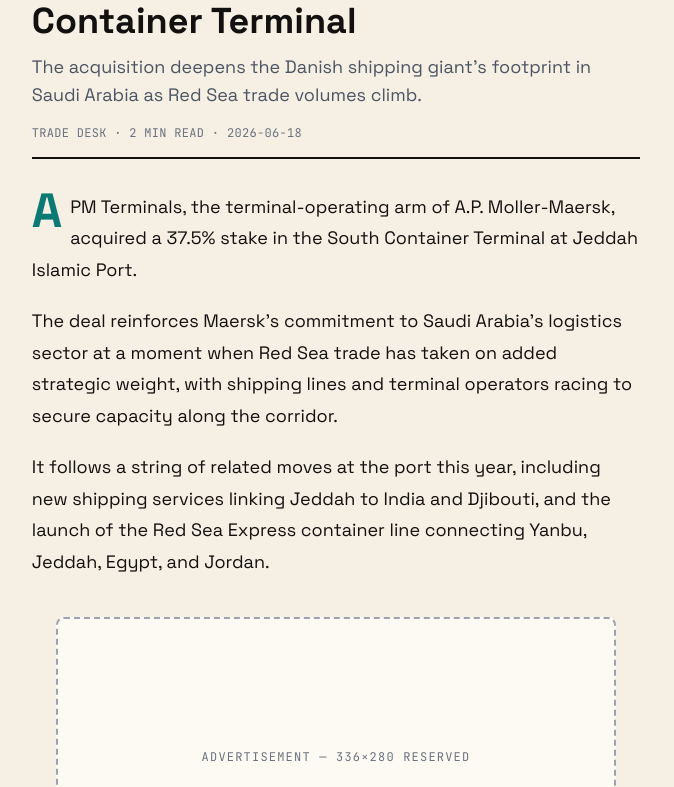
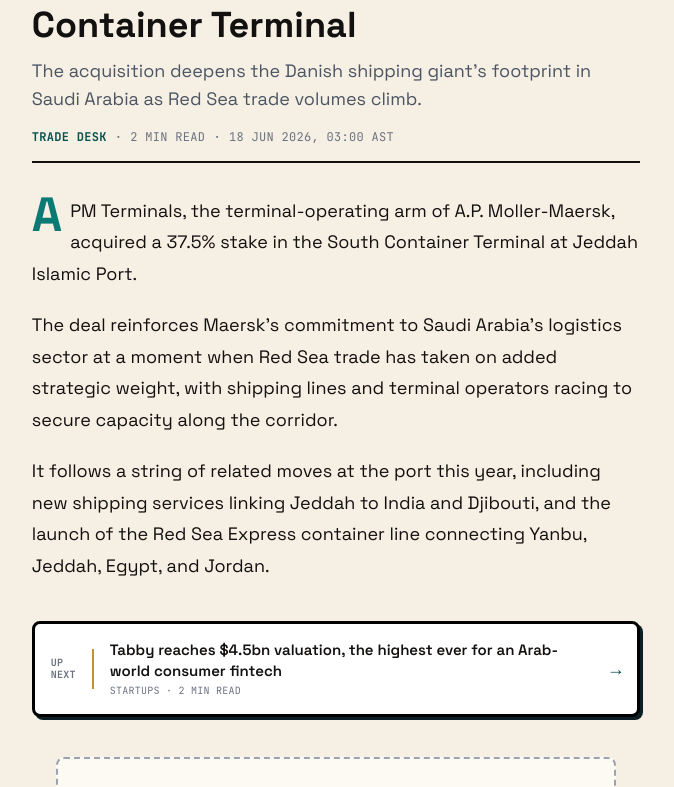
Before and after one commit to saeedabawazeer-source/Marsaa, a Next.js app: page /article/apm-terminals-jeddah-stake in a window 1280 px wide. Shown: the part 513-1300 px from the top of the page, without its empty margins (304-978 px from the left). Built offline with nearby package versions, Linux system fonts and the light colour scheme.

Commit message:
Add files via upload

```diff
--- a/app/(main)/article/[slug]/page.tsx
+++ b/app/(main)/article/[slug]/page.tsx
@@ -4,6 +4,8 @@
 import { getArticleBySlug, getLatestArticles } from "@/lib/api";
 import { AdSlot } from "@/components/ui/AdSlot";
 import { CoverArt } from "@/components/ui/CoverArt";
+import { ReadingProgress } from "@/components/ui/ReadingProgress";
+import { fmtDateline } from "@/lib/time";
 
 export async function generateStaticParams() {
   const articles = await getLatestArticles();
@@ -13,7 +15,19 @@
 export async function generateMetadata({ params }: { params: { slug: string } }): Promise<Metadata> {
   const article = await getArticleBySlug(params.slug);
   if (!article) return {};
-  return { title: article.title, description: article.dek };
+  return {
+    title: article.title,
+    description: article.dek,
+    openGraph: {
+      title: article.title,
+      description: article.dek,
+      type: "article",
+      publishedTime: article.publishedAt,
+      locale: "en",
+      alternateLocale: "ar",
+    },
+    alternates: { languages: { ar: `/ar/article/${article.slug}` } },
+  };
 }
 
 export default async function ArticlePage({ params }: { params: { slug: string } }) {
@@ -21,32 +35,81 @@
   if (!article) notFound();
 
   const all = await getLatestArticles();
+  const ordered = [...all].sort((a, b) => (a.publishedAt < b.publishedAt ? 1 : -1));
+  const idx = ordered.findIndex((a) => a.slug === article.slug);
+  // The next story in publication order, so finishing one piece always has a
+  // defined next step rather than dead-ending at the footer. This is the whole
+  // retention mechanic on an article page: never let the reader run out of road.
+  const next = ordered[(idx + 1) % ordered.length];
+
   const related = all.filter((a) => a.slug !== article.slug && a.category === article.category).slice(0, 2);
-  const more = related.length < 2 ? all.filter((a) => a.slug !== article.slug && !related.includes(a)).slice(0, 2 - related.length) : [];
-  const relatedStories = [...related, ...more];
+  const fill = related.length < 2
+    ? all.filter((a) => a.slug !== article.slug && !related.includes(a)).slice(0, 2 - related.length)
+    : [];
+  const relatedStories = [...related, ...fill];
 
   return (
     <article>
+      <ReadingProgress />
       <CoverArt category={article.category} className="h-48 w-full sm:h-64" />
+
       <div className="mx-auto max-w-[64ch] px-5 py-10 sm:px-6 sm:py-14">
         <span className="mb-3 inline-block rounded-full bg-teal px-3 py-1 font-mono text-xs font-bold uppercase text-white">
           {article.category.replace("-", " ")}
         </span>
         <h1 className="mb-3 text-2xl font-bold leading-tight sm:text-3xl md:text-4xl">{article.title}</h1>
         <p className="mb-4 text-base text-gray-600 sm:text-lg">{article.dek}</p>
-      <div className="mb-8 border-b-2 border-ink pb-4 font-mono text-xs uppercase tracking-wide text-gray-500">
-        {article.desk} · {article.readMins} min read · {article.publishedAt}
+
+        {/* Full dateline with an exchange-local time, not a bare ISO date.
+            A business reader treats "when" as part of the fact. */}
+        <div className="mb-8 flex flex-wrap items-center gap-x-2 gap-y-1 border-b-2 border-ink pb-4 font-mono text-xs uppercase tracking-wide text-gray-500">
+          <span className="font-bold text-teal-dark">{article.desk}</span>
+          <span aria-hidden>·</span>
+          <span>{article.readMins} min read</span>
+          <span aria-hidden>·</span>
+          <time dateTime={article.publishedAt}>{fmtDateline(article.publishedAt)}</time>
         </div>
-      <div className="space-y-5 text-base leading-[1.75] sm:text-[18px]">
+
+        <div id="article-body" className="space-y-5 text-base leading-[1.75] sm:text-[18px]">
           {article.body.map((p, i) => (
             <p
               key={i}
-            className={i === 0 ? "first-letter:float-left first-letter:mr-2 first-letter:font-display first-letter:text-5xl first-letter:font-bold first-letter:leading-[0.85] first-letter:text-teal" : ""}
+              className={
+                i === 0
+                  ? "first-letter:float-left first-letter:mr-2 first-letter:font-display first-letter:text-5xl first-letter:font-bold first-letter:leading-[0.85] first-letter:text-teal"
+                  : ""
+              }
             >
               {p}
             </p>
           ))}
         </div>
+
+        {/* Next story sits immediately after the last paragraph — the moment
+            attention is highest and most likely to be lost. */}
+        <Link
+          href={`/article/${next.slug}`}
+          className="group mt-10 flex items-center gap-4 rounded border-[3px] border-inkBorder bg-white p-4 shadow-md transition hover:-translate-y-px hover:shadow-lg"
+        >
+          <span className="shrink-0 font-mono text-[10px] font-bold uppercase leading-tight tracking-wide text-gray-500">
+            Up
+            <br />
+            next
+          </span>
+          <span className="h-10 w-0.5 shrink-0 bg-accent" aria-hidden />
+          <span className="min-w-0">
+            <span className="block text-[15px] font-semibold leading-snug transition group-hover:text-teal-dark">
+              {next.title}
+            </span>
+            <span className="mt-0.5 block font-mono text-[10px] uppercase tracking-wide text-gray-500">
+              {next.category.replace("-", " ")} · {next.readMins} min read
+            </span>
+          </span>
+          <span aria-hidden className="ml-auto shrink-0 font-mono text-lg text-teal-dark transition group-hover:translate-x-0.5">
+            →
+          </span>
+        </Link>
+
         <div className="mt-10">
           <AdSlot width={336} height={280} />
         </div>
```
Lines whose indentation alone changed are shown as unchanged.
